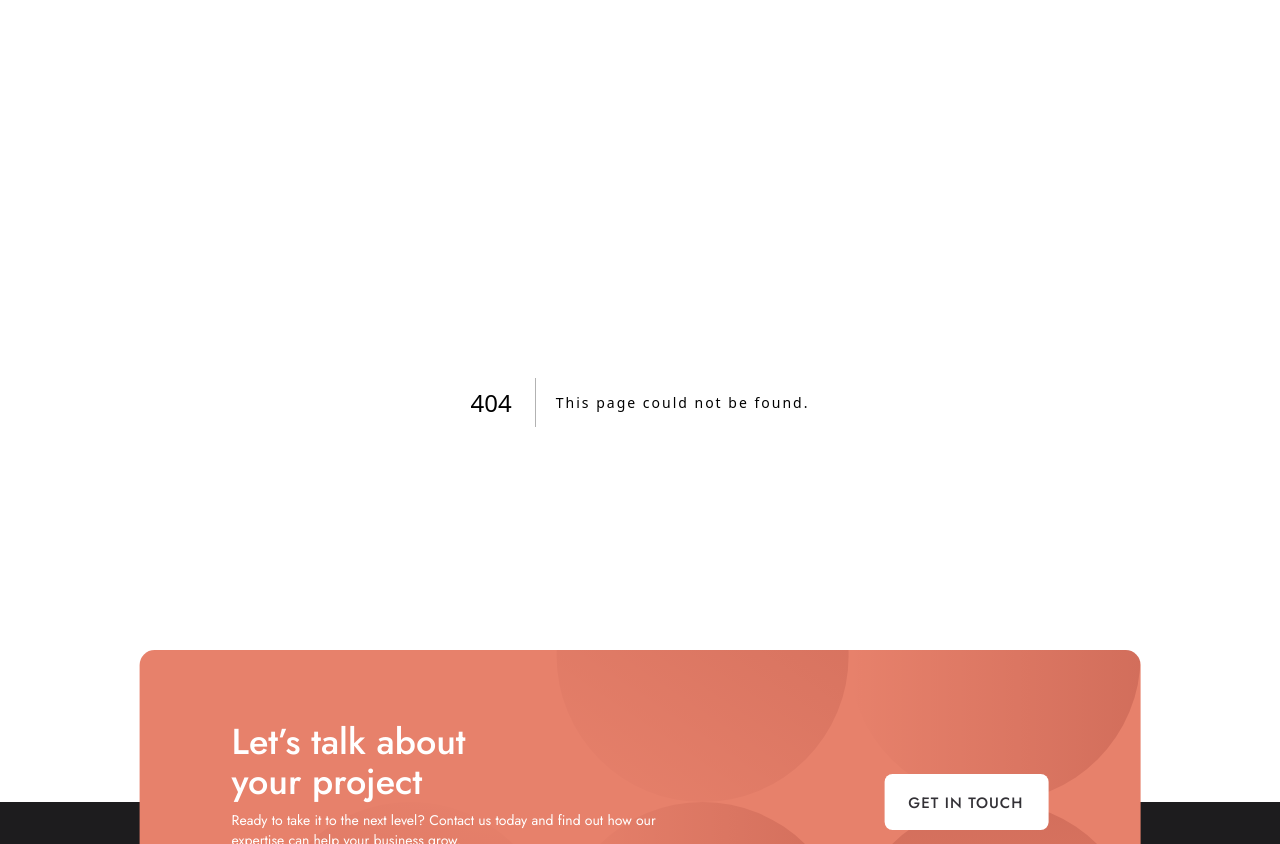
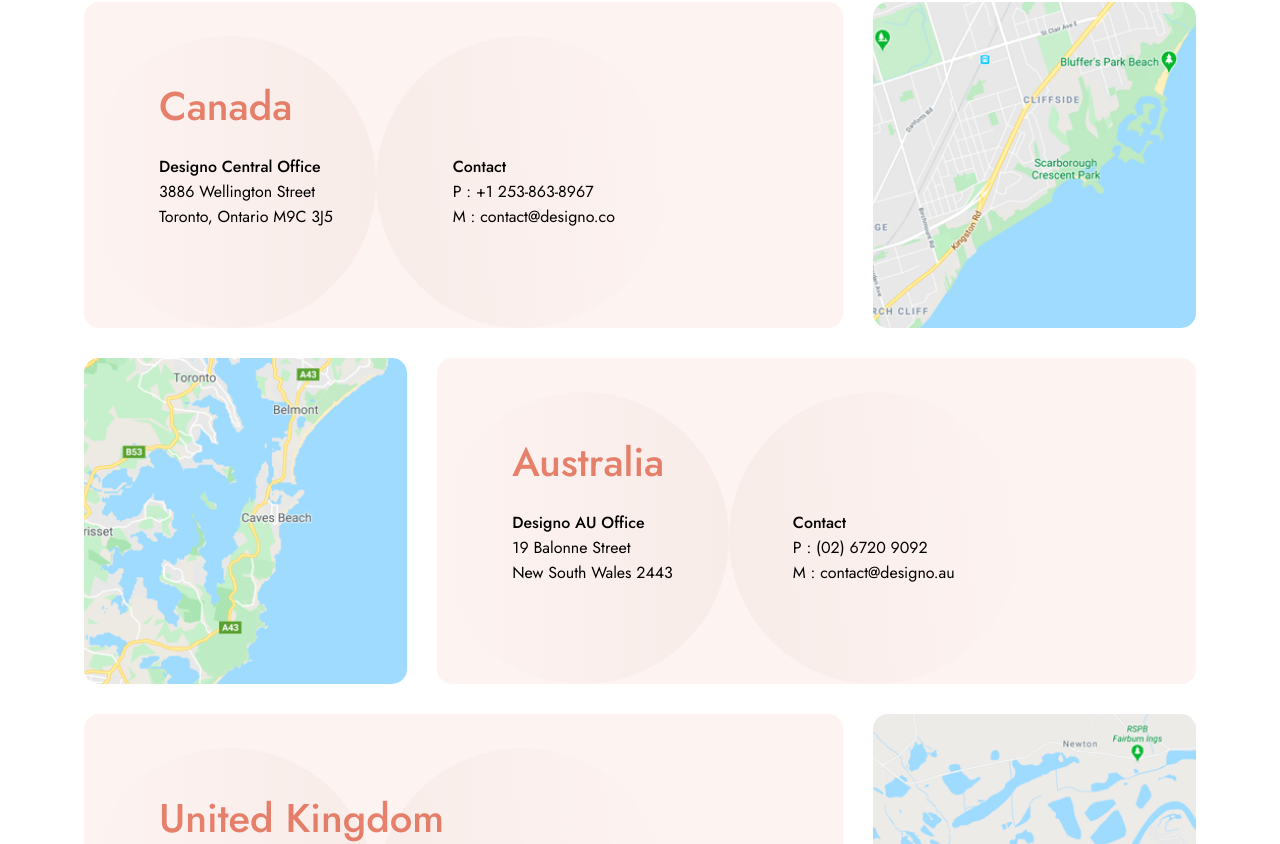
Before and after one commit to andreiwebdev/designo-nextjs-multipage, a Next.js app: page /locations in a window 1280 px wide. Before the commit this address had no page. Shown: the part 156-1000 px from the top of the page. Built offline with nearby package versions, Linux system fonts and the light colour scheme.

Commit message:
Update: Locations Page Cards

```diff
--- /dev/null
+++ b/src/app/locations/page.tsx
@@ -0,0 +1,56 @@
+import { InfoCardMap } from "@/components/Cards";
+
+export default function Locations() {
+    return (
+        <main className="mb-[320px] md:mb-[384px]">
+            <InfoCardMap
+                imageSrc="/assets/locations/desktop/image-map-canada.png"
+                altText="Map"
+                leftDescription={[
+                    "Designo Central Office",
+                    "3886 Wellington Street",
+                    "Toronto, Ontario M9C 3J5",
+                ]}
+                rightDescription={[
+                    "Contact",
+                    "P : +1 253-863-8967",
+                    "M : contact@designo.co",
+                ]}
+                mapPosition="right"
+                title="Canada"
+            />
+            <InfoCardMap
+                imageSrc="/assets/locations/desktop/image-map-australia.png"
+                altText="Map"
+                leftDescription={[
+                    "Designo AU Office",
+                    "19 Balonne Street",
+                    "New South Wales 2443",
+                ]}
+                rightDescription={[
+                    "Contact",
+                    "P : (02) 6720 9092",
+                    "M : contact@designo.au",
+                ]}
+                mapPosition="left"
+                title="Australia"
+            />
+            <InfoCardMap
+                imageSrc="/assets/locations/desktop/image-map-united-kingdom.png"
+                altText="Map"
+                leftDescription={[
+                    "Designo UK Office",
+                    "13  Colorado Way",
+                    "Rhyd-y-fro SA8 9GA",
+                ]}
+                rightDescription={[
+                    "Contact",
+                    "P : 078 3115 1400",
+                    "M : contact@designo.uk",
+                ]}
+                mapPosition="right"
+                title="United Kingdom"
+            />
+        </main>
+    );
+}
--- /dev/null
+++ b/src/components/Cards/InfoCardMap.tsx
@@ -0,0 +1,87 @@
+import { BackgroundImage } from "../common";
+
+export const InfoCardMap = (props: {
+    imageSrc: string;
+    altText: string;
+    title: string;
+    leftDescription: string[];
+    rightDescription: string[];
+    mapPosition: "left" | "right";
+}) => {
+    return (
+        <div className="xl:flex xl:items-center xl:gap-[30px] mb-[60px] md:mb-[120px] xl:mb-[30px]">
+            <div
+                className={`w-full h-[320px] md:h-[326px] md:mb-[31px] relative xl:mb-0 xl:w-[30%] xl:h-[326px] ${
+                    props.mapPosition === "right" ? "xl:order-2" : "xl:order-1"
+                }`}
+            >
+                <BackgroundImage
+                    imageSrc={props.imageSrc}
+                    altText={props.altText}
+                    extraClasses="md:rounded-[15px]"
+                />
+            </div>
+            <div
+                className={`relative bg-lightPink py-[80px] px-[24px] text-center mb-[30px] md:rounded-[15px] md:text-left md:px-[75px] xl:mb-0 xl:w-[70%] xl:h-[326px] overflow-hidden ${
+                    props.mapPosition === "right" ? "xl:order-1" : "xl:order-2"
+                }`}
+            >
+                <div className="md:flex md:flex-col">
+                    <div className="text-peach text-[32px] font-medium leading-[36px] mb-[24px] md:text-[40px] md:leading-[48px]">
+                        {props.title}
+                    </div>
+                    <div className="md:flex md:gap-[120px]">
+                        <div className="mb-[24px] z-10 relative">
+                            {props.leftDescription.map((item, index) => {
+                                if (index === 0) {
+                                    return (
+                                        <div className="text-darkGray text-[15px] md:text-[16px] leading-[25px] font-medium">
+                                            {item}
+                                        </div>
+                                    );
+                                } else {
+                                    return (
+                                        <div className="text-darkGray text-[15px] md:text-[16px] leading-[25px]">
+                                            {item}
+                                        </div>
+                                    );
+                                }
+                            })}
+                        </div>
+                        <div>
+                            {props.rightDescription.map((item, index) => {
+                                if (index === 0) {
+                                    return (
+                                        <div className="text-darkGray text-[15px] md:text-[16px] leading-[25px] font-medium">
+                                            {item}
+                                        </div>
+                                    );
+                                } else {
+                                    return (
+                                        <div className="text-darkGray text-[15px] md:text-[16px] leading-[25px]">
+                                            {item}
+                                        </div>
+                                    );
+                                }
+                            })}
+                        </div>
+                    </div>
+                </div>
+                <div
+                    className="w-[292px] h-[292px] rounded-full absolute top-0 left-0 opacity-[0.06] z-[1] md:bottom-0 md:top-auto"
+                    style={{
+                        background:
+                            "linear-gradient(90deg, rgba(93, 2, 2, 0.00) 0%, rgba(93, 2, 2, 0.50) 100%)",
+                    }}
+                ></div>
+                <div
+                    className="w-[292px] h-[292px] rounded-full absolute -bottom-[30%] -right-[30%] opacity-[0.06] z-[1] md:bottom-0 md:right-auto md:left-[292px]"
+                    style={{
+                        background:
+                            "linear-gradient(264deg, rgba(93, 2, 2, 0.00) 0%, rgba(93, 2, 2, 0.50) 100%)",
+                    }}
+                ></div>
+            </div>
+        </div>
+    );
+};
--- a/src/components/Cards/index.tsx
+++ b/src/components/Cards/index.tsx
@@ -1 +1,2 @@
 export * from "./PortfolioCard";
+export * from "./InfoCardMap";
--- a/src/components/Footer/Footer.tsx
+++ b/src/components/Footer/Footer.tsx
@@ -31,35 +31,35 @@ export const Footer = () => {
                             extraClasses="mx-auto xl:ml-auto xl:mr-0"
                         />
                         <div
-                            className="hidden xl:block w-[292px] h-[292px] rounded-full bg-red-500 -z-[1] absolute bottom-[50%] right-0 opacity-30"
+                            className="hidden xl:block w-[292px] h-[292px] rounded-full -z-[1] absolute bottom-[50%] right-0 opacity-30"
                             style={{
                                 background:
                                     "linear-gradient(90deg, rgba(93, 2, 2, 0.00) 0%, rgba(93, 2, 2, 0.50) 100%)",
                             }}
                         ></div>
                         <div
-                            className="hidden xl:block w-[292px] h-[292px] rounded-full bg-red-500 -z-[1] absolute bottom-[50%] right-[292px] opacity-30"
+                            className="hidden xl:block w-[292px] h-[292px] rounded-full -z-[1] absolute bottom-[50%] right-[292px] opacity-30"
                             style={{
                                 background:
                                     "linear-gradient(34deg, rgba(93, 2, 2, 0.00) 0%, rgba(93, 2, 2, 0.50) 100%)",
                             }}
                         ></div>
                         <div
-                            className="hidden xl:block w-[292px] h-[292px] rounded-full bg-red-500 -z-[1] absolute top-[50%] right-0 opacity-30"
+                            className="hidden xl:block w-[292px] h-[292px] rounded-full -z-[1] absolute top-[50%] right-0 opacity-30"
                             style={{
                                 background:
                                     "linear-gradient(358deg, rgba(93, 2, 2, 0.00) 0%, rgba(93, 2, 2, 0.50) 100%)",
                             }}
                         ></div>
                         <div
-                            className="hidden xl:block w-[292px] h-[292px] rounded-full bg-red-500 -z-[1] absolute top-[50%] right-[292px] opacity-30"
+                            className="hidden xl:block w-[292px] h-[292px] rounded-full -z-[1] absolute top-[50%] right-[292px] opacity-30"
                             style={{
                                 background:
                                     "linear-gradient(90deg, rgba(93, 2, 2, 0.00) 0%, rgba(93, 2, 2, 0.50) 100%)",
                             }}
                         ></div>
                         <div
-                            className="hidden xl:block w-[292px] h-[292px] rounded-full bg-red-500 -z-[1] absolute top-[50%] right-[584px] opacity-30"
+                            className="hidden xl:block w-[292px] h-[292px] rounded-full -z-[1] absolute top-[50%] right-[584px] opacity-30"
                             style={{
                                 background:
                                     "linear-gradient(190deg, rgba(93, 2, 2, 0.00) 0%, rgba(93, 2, 2, 0.50) 100%)",
--- a/tailwind.config.ts
+++ b/tailwind.config.ts
@@ -18,6 +18,7 @@ const config: Config = {
                 lightPeach: "#FFAD9B",
                 darkGrey: "#333136",
                 lightGrey: "#F1F3F5",
+                lightPink: "#FDF3F0",
             },
         },
     },
```
